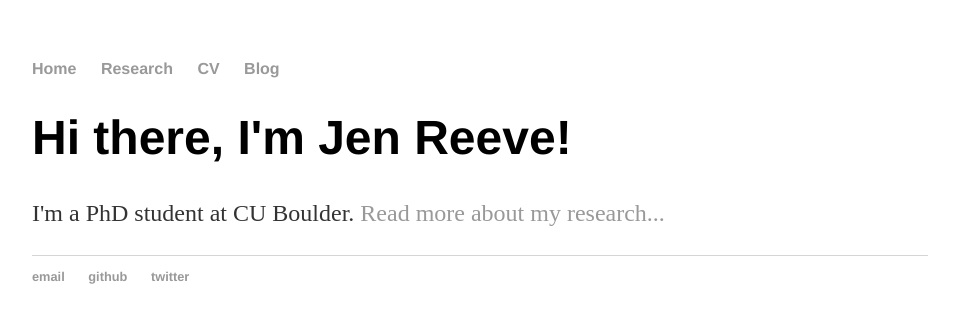
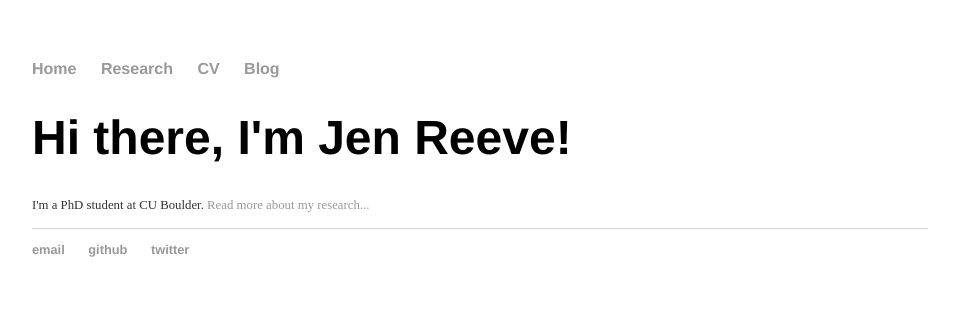
Before and after one commit to jlreeve/jlreeve.github.io, a Jekyll site: the page built from index.html, in a window 1280 px wide. Shown: the top 323 px of the page, without its empty margins (160-1119 px from the left). Built offline with Jekyll 4.4.1, drawn with Linux system fonts in a browser that asks for light colours.

Commit message:
update paragraph font size

```diff
--- a/css/main.css
+++ b/css/main.css
@@ -39,7 +39,7 @@ h6 {
     font-family:'Helvetica', 'Arial', 'Sans-Serif';
 }
 p {
-    font-size: 1.5em;
+    font-size: 0.8em;
     line-height: 1.4em;
     color: #333;
 }
```
